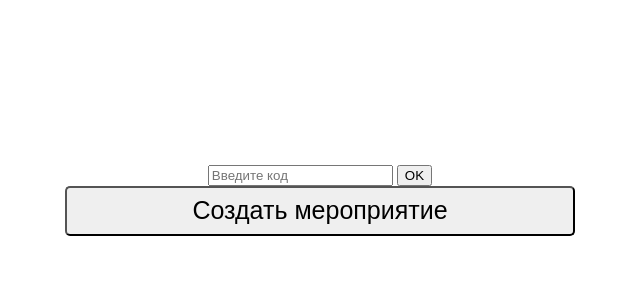
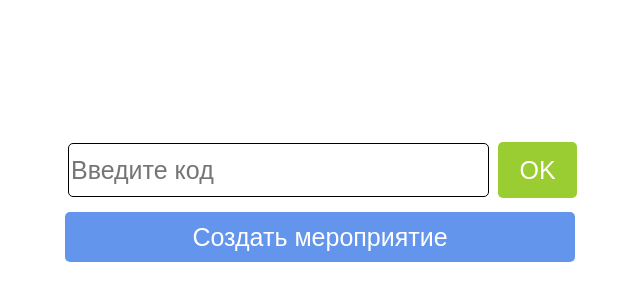
Before and after one commit to yulyachert/Lecture-pulse, a website: page client/index.html in a window 1280 px wide. Shown: the part 208-508 px from the top of the page, without its empty margins (328-968 px from the left). Drawn offline with Linux system fonts and the light colour scheme.

Commit message:
fix start page in client

```diff
--- a/client/index.html
+++ b/client/index.html
@@ -16,8 +16,10 @@
 <!--        </form>-->
 
         <form id="code">
-            <input class="eventKey" type="text" placeholder="Введите код" name="eventKey" />
-            <input type="submit" value="OK" />
+            <div class="code">
+            <input class="password" type="text" placeholder="Введите код" name="eventKey"/>
+            <input class="approve" type="submit" value="OK"/>
+        </div>
         </form>
         <div class="form">
             <button>Создать мероприятие</button>
--- a/client/style.css
+++ b/client/style.css
@@ -7,28 +7,38 @@
     align-items: center;
 }
 
-#code {
+.code {
     display: inline-block;
 }
 
 .password {
     border-radius: 5px;
-    width: 400px;
+    width: 415px;
     height: 50px;
+    margin: 5px;
     font-size: 25px;
+    border: 1px solid ;
 }
 
+
 .approve {
-    height: 55px;
-    width: 100px;
+    height: 56px;
+    width: 79px;
+    font-size: 25px;
+    color: white;
     border-radius: 5px;
     position: relative;
-    bottom: 5px;
+    background-color: yellowgreen;
+    border: 0;
 }
 
 .form button{
+    margin-top: 10px;
     width: 510px;
     height: 50px;
     border-radius: 5px;
     font-size: 25px;
+    background-color: cornflowerblue;
+    color: white;
+    border: 0;
 }
--- a/startPage/style.css
+++ b/startPage/style.css
@@ -23,13 +23,6 @@
 
 .approve {
     height: 56px;
-<<<<<<< HEAD
-    width: 100px;
-    border-radius: 5px;
-    position: relative;
-    font-size: 25px;
-    background-color: #9ACD32;
-=======
     width: 79px;
     font-size: 25px;
     color: white;
@@ -37,7 +30,6 @@
     position: relative;
     background-color: yellowgreen;
     border: 0;
->>>>>>> 386f18968030e249d0a60c48d945bb2fdc476a1e
 }
 
 .form button{
@@ -46,11 +38,7 @@
     height: 50px;
     border-radius: 5px;
     font-size: 25px;
-<<<<<<< HEAD
-    background-color: #6495ED;
-=======
     background-color: cornflowerblue;
     color: white;
     border: 0;
->>>>>>> 386f18968030e249d0a60c48d945bb2fdc476a1e
 }
```
